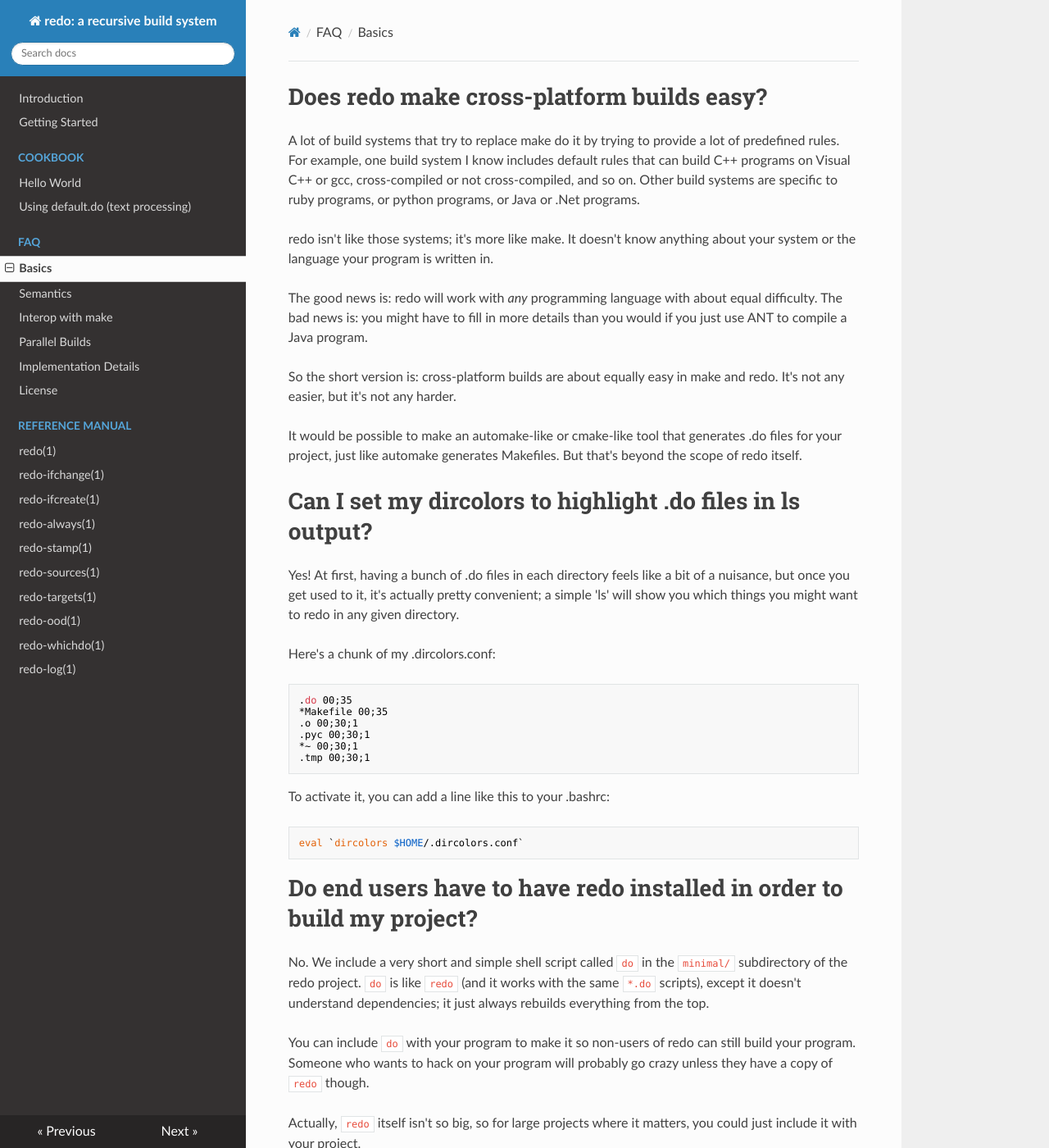
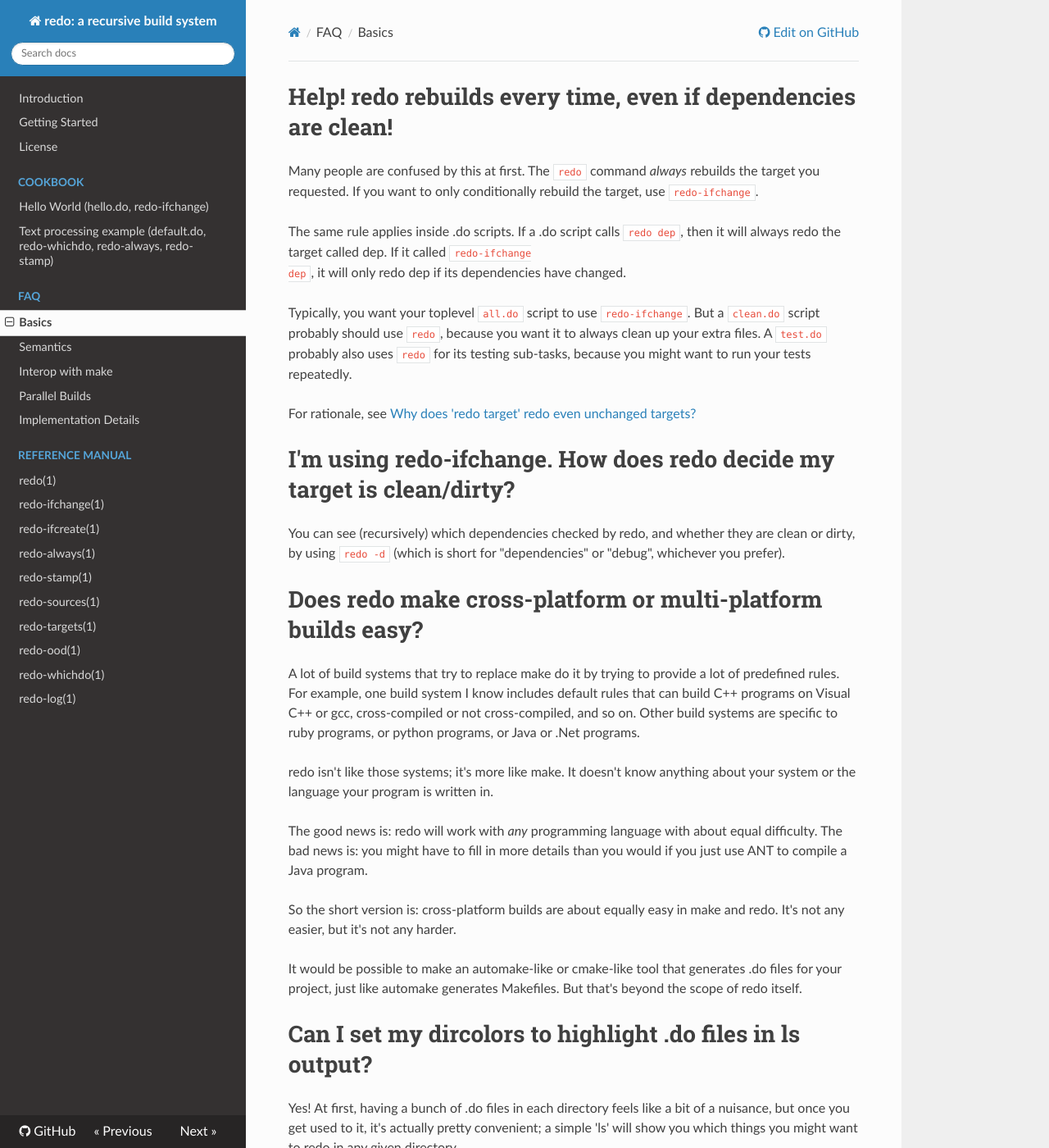
Before and after one commit to apenwarr/redo, an MkDocs documentation site: the page built from Documentation/FAQBasics.md, in a window 1280 px wide and 1400 px high. Shown: the whole window at 82% size. Built offline with MkDocs 1.6.1, drawn with Linux system fonts in a browser that asks for light colours; nearby versions of some CDN libraries; old or Windows-style settings are respelled for this version of MkDocs; some of the changed text lies outside the part shown.

Commit message:
Even more doc cleanups.

```diff
--- a/Documentation/FAQBasics.md
+++ b/Documentation/FAQBasics.md
@@ -1,4 +1,30 @@
-# Does redo make cross-platform builds easy?
+# Help! redo rebuilds every time, even if dependencies are clean!
+
+Many people are confused by this at first.  The `redo` command *always*
+rebuilds the target you requested.  If you want to only conditionally
+rebuild the target, use `redo-ifchange`.
+
+The same rule applies inside .do scripts.  If a .do script calls `redo dep`,
+then it will always redo the target called dep.  If it called `redo-ifchange
+dep`, it will only redo dep if its dependencies have changed.
+
+Typically, you want your toplevel `all.do` script to use `redo-ifchange`.
+But a `clean.do` script probably should use `redo`, because you want it to
+always clean up your extra files.  A `test.do` probably also uses `redo` for
+its testing sub-tasks, because you might want to run your tests repeatedly.
+
+For rationale, see [Why does 'redo target' redo even unchanged
+targets?](../FAQSemantics/#why-does-redo-target-redo-even-unchanged-targets)
+
+
+# I'm using redo-ifchange. How does redo decide my target is clean/dirty?
+
+You can see (recursively) which dependencies checked by redo, and whether
+they are clean or dirty, by using `redo -d` (which is short for
+"dependencies" or "debug", whichever you prefer).
+
+
+# Does redo make cross-platform or multi-platform builds easy?
 
 A lot of build systems that try to replace make do it by trying to provide a
 lot of predefined rules.  For example, one build system I know includes
@@ -46,13 +72,14 @@ To activate it, you can add a line like this to your .bashrc:
 # Do end users have to have redo installed in order to build my project?
 
 No.  We include a very short and simple shell script
-called `do` in the `minimal/` subdirectory of the redo project.  `do` is like
+called `do` in the `minimal/` subdirectory of the redo project.
+`minimal/do` is like
 `redo` (and it works with the same `*.do` scripts), except it doesn't
 understand dependencies; it just always rebuilds everything from the top.
 
-You can include `do` with your program to make it so non-users of redo can
+You can include `do` with your program so that non-users of redo can
 still build your program.  Someone who wants to hack on your program will
-probably go crazy unless they have a copy of `redo` though.
+probably go crazy unless they install a copy of `redo` though.
 
 Actually, `redo` itself isn't so big, so for large projects where it
 matters, you could just include it with your project.
--- a/mkdocs.yml
+++ b/mkdocs.yml
@@ -3,22 +3,24 @@ theme: readthedocs
 docs_dir: Documentation
 site_dir: website
 strict: true
+repo_url: https://github.com/apenwarr/redo
+edit_uri: edit/master/Documentation
 extra_javascript:
   - fetchcode.js
 
 pages:
   - Introduction: index.md
   - Getting Started: GettingStarted.md
+  - Contributing.md
   - Cookbook:
-    - Hello World: cookbook/hello.md
-    - Using default.do (text processing): cookbook/defaults.md
+    - Hello World (hello.do, redo-ifchange): cookbook/hello/index.md
+    - Text processing example (default.do, redo-whichdo, redo-always, redo-stamp): cookbook/defaults/index.md
   - FAQ:
     - Basics: FAQBasics.md
     - Semantics: FAQSemantics.md
     - Interop with make: FAQInterop.md
     - Parallel Builds: FAQParallel.md
     - Implementation Details: FAQImpl.md
-  - Contributing.md
   - Reference Manual:
     - redo(1): redo.md
     - redo-ifchange(1): redo-ifchange.md
```
Also changed, not shown: Documentation/Contributing.md (+6 -1 lines), Documentation/index.md (+17 -5 lines), Documentation/cookbook/defaults/index.md (renamed from Documentation/cookbook/defaults.md), Documentation/cookbook/hello/index.md (renamed from Documentation/cookbook/hello.md).
